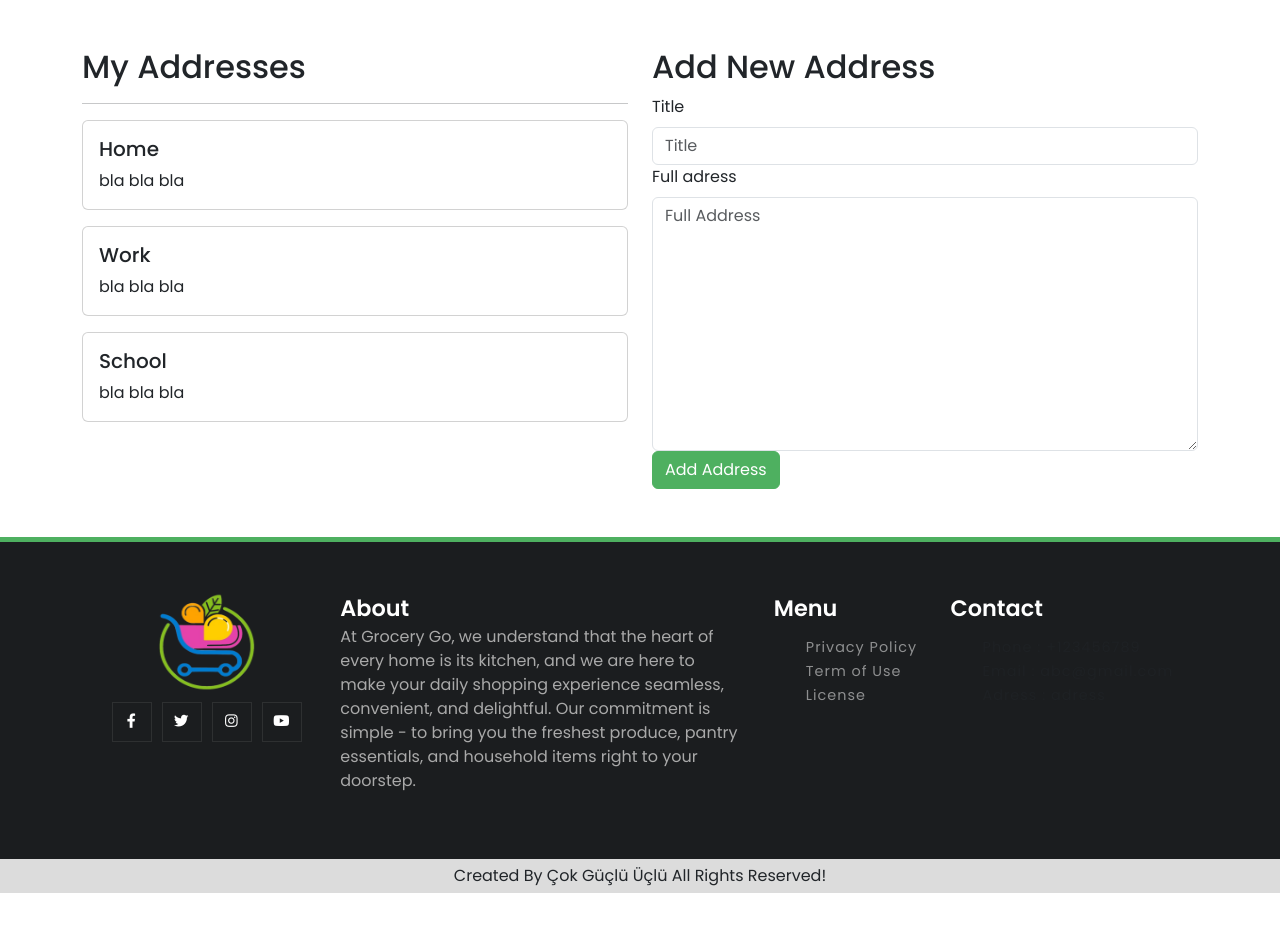
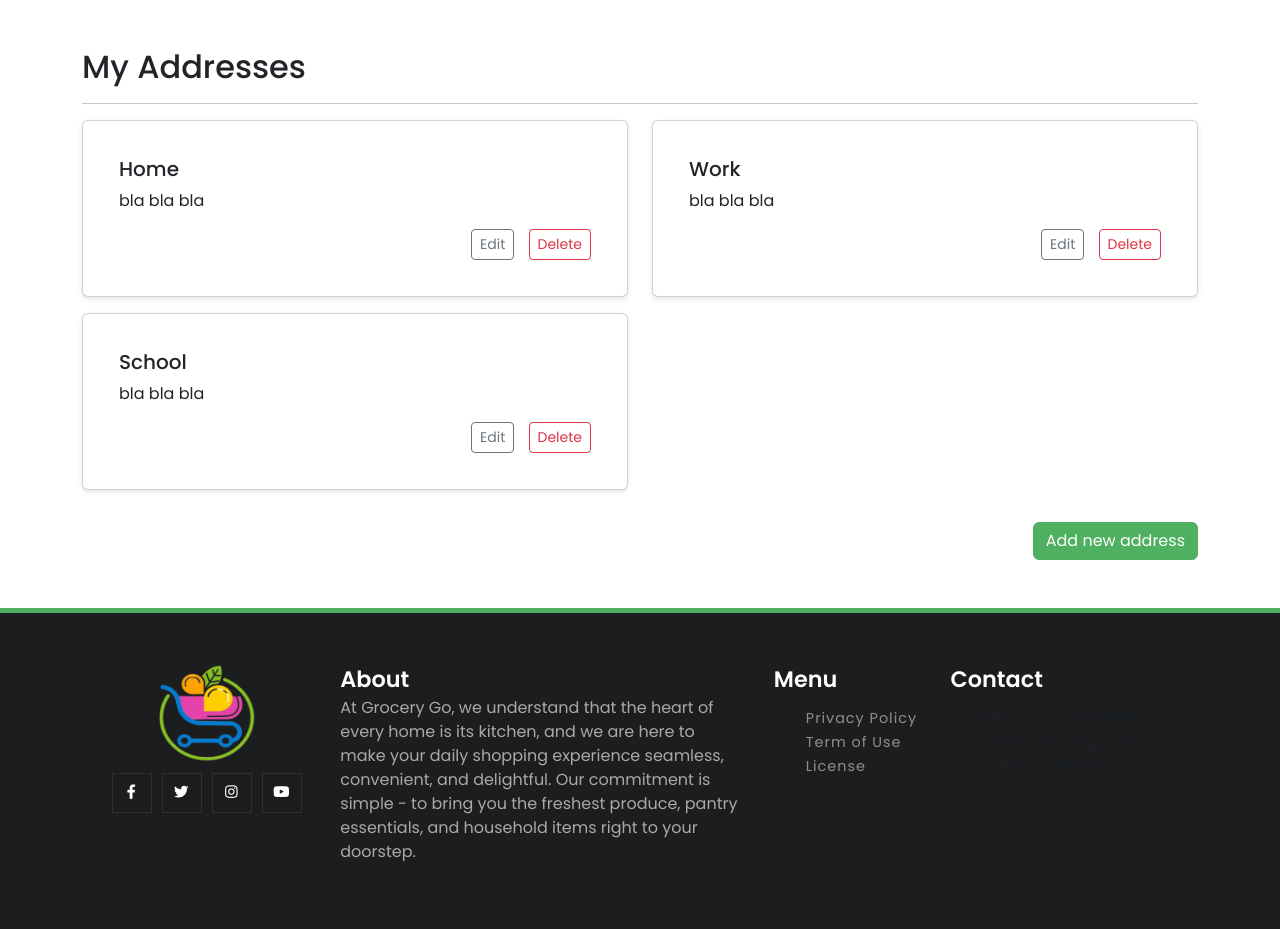
Before and after one commit to abdulkadiroksuz/Supermarket_Web_App, a Django app: page /user/my-addresses/ in a window 1280 px wide. Shown: the part 86-1015 px from the top of the page. Before the commit the page ends 979 px from the top, so only its background shows below. Run offline with Django 4.2, Linux system fonts and the light colour scheme; a user stored in the database is signed in; data comes from the database, SQL or seed files in the repository; both versions use the stored data as it was after the commit; tables that the repository leaves empty hold one stand-in row (values such as "Sample post"); some libraries are stand-ins or nearby versions.

Commit message:
address page is changed

```diff
--- a/market/user/static/css/address.css
+++ b/market/user/static/css/address.css
@@ -1,14 +1,48 @@
-.card {
-    box-shadow: 0 2px 5px rgba(0, 0, 0, 0.1);
-    border-radius: 5px;
+.address-cards {
+    display: flex;
+    flex-wrap: wrap;
+    gap: 20px;
 }
 
-.form-control {
-    border: 1px solid #ced4da;
-    border-radius: 0.25rem;
+.address-card {
+    flex: 1;
+    border: 1px solid #ddd;
+    border-radius: 8px;
+    padding: 20px;
+    box-shadow: 0 2px 5px rgba(0, 0, 0, 0.1);
 }
 
-.btn-primary {
-    background-color: #007bff;
-    border-color: #007bff;
+.address-card .address-actions {
+    margin-top: 10px;
+    text-align: right;
 }
+
+.address-card .btn {
+    margin-left: 10px;
+}
+
+.new-address {
+    margin-top: 30px;
+    text-align: right;
+}
+
+.close {
+    font-size: 1.5em;
+    color: #000;
+    opacity: 1;
+    border-radius: 0.5rem;
+    border-color: transparent;
+}
+
+
+  .close:hover {
+    color: #f00;
+    text-decoration: none;
+    cursor: pointer;
+  }
+
+
+  .close {
+    padding: 0 8px;
+    margin: -10px -10px -10px 0;
+  }
--- /dev/null
+++ b/market/user/static/js/address.js
@@ -0,0 +1,10 @@
+document.addEventListener('DOMContentLoaded', (event) => {
+    const deleteButtons = document.querySelectorAll('.btn-outline-danger');
+
+    deleteButtons.forEach(button => {
+        button.addEventListener('click', function() {
+
+            alert('The address will be deleted!');
+        });
+    });
+});
--- a/market/user/templates/user/address.html
+++ b/market/user/templates/user/address.html
@@ -2,28 +2,64 @@
 
 {% load static %}
 
+{% block additionalStyles %}
 <link rel="stylesheet" href="{% static 'css/address.css' %}">
+{% endblock %}
 
+
+{% block title %}
+My Addresses
+{% endblock %}
 
 {% block content %}
 <div class="container my-5">
-    <div class="row">
-        <div class="col-md-6">
     <h2>My Addresses</h2>
     <hr>
+    <div class="row">
         {% for address in addresses %}
-                <div class="card mb-3">
+            <div class="col-md-6">
+                <div class="card address-card mb-3">
                     <div class="card-body">
                         <h5 class="card-title">{{ address.title }}</h5>
                         <p class="card-text">{{ address.full_adress }}</p>
+                        <div class="address-actions">
+                            <!-- Edit form -->
+                            {% csrf_token %}
+                            <input type="hidden" name="address_id" value="{{ address.id }}">
+                            <a href="#" class="btn btn-outline-secondary btn-sm edit-link" data-id="{{ address.id }}" data-title="{{ address.title }}" data-full_address="{{ address.full_adress }}">Edit</a>
+
+                            <!-- Delete form -->
+                            <form method="post" action="{% url 'user:address' %}" style="display: inline;">
+                                {% csrf_token %}
+                                <input type="hidden" name="address_id" value="{{ address.id }}">
+                                <button class="btn btn-outline-danger btn-sm" type="submit" name="delete_address">Delete</button>
+                            </form>
+                        </div>
+                    </div>
                 </div>
             </div>
         {% endfor %}
     </div>
-        <div class="col-md-6">
-            <h2>Add New Address</h2>
-            <form method="post">
+    <div class="new-address mt-3">
+        <button class="btn btn-primary" data-toggle="modal" data-target="#addressModal">Add new address</button>
+    </div>
+
+    <!-- Modal -->
+    <div class="modal fade" id="addressModal" tabindex="-1" role="dialog" aria-labelledby="addressModalLabel" aria-hidden="true">
+        <div class="modal-dialog" role="document">
+            <div class="modal-content">
+                <div class="modal-header">
+                    <h5 class="modal-title" id="addressModalLabel">Add new address</h5>
+                    <button type="button" class="close" data-dismiss="modal" aria-label="Close">
+                        <span aria-hidden="true">&times;</span>
+                    </button>
+                </div>
+                <div class="modal-body">
+                    <form method="post" action="{% url 'user:address' %}">
                         {% csrf_token %}
+
+                        {% if edit_address %}
+                            <input type="hidden" name="address_id" value="{{ address.id }}">
                             {% for field in form %}
                                 <label for="{{ field.id_for_label }}" class="form-label">
                                     {{ field.label }}
@@ -33,9 +69,75 @@
                                     <div class="alert alert-danger mt-2 pb-0">{{ field.errors }}</div>
                                 {% endif %}
                             {% endfor %}
-                <button type="submit" class="btn btn-primary">Add Address</button>
+                            <div class="modal-footer">
+                                <button type="button" class="btn btn-secondary" data-dismiss="modal">Close</button>
+                                <button type="submit" class="btn btn-primary">Update</button>
+                            </div>
+                        {% else %}
+                            {% for field in form %}
+                                <label for="{{ field.id_for_label }}" class="form-label">
+                                    {{ field.label }}
+                                </label>
+                                {{ field }}
+                                {% if field.errors %}
+                                    <div class="alert alert-danger mt-2 pb-0">{{ field.errors }}</div>
+                                {% endif %}
+                            {% endfor %}
+                            <div class="modal-footer">
+                                <button type="button" class="btn btn-secondary" data-dismiss="modal">Close</button>
+                                <button type="submit" name="add_address" class="btn btn-primary">Save</button>
+                            </div>
+                        {% endif %}
                     </form>
                 </div>
             </div>
         </div>
+    </div>
+</div>
 {% endblock %}
+
+{% block additionalScripts %}
+<script src="{% static 'js/address.js' %}"></script>
+<script src="https://code.jquery.com/jquery-3.5.1.slim.min.js"></script>
+<script src="https://stackpath.bootstrapcdn.com/bootstrap/4.3.1/js/bootstrap.bundle.min.js"></script>
+<script>
+    $(document).ready(function() {
+        {% if form_errors %}
+            if (!$('#addressModal').hasClass('show')) {
+                $('#addressModal').modal('show');
+            }
+        {% endif %}
+
+        $('#addressModal .close, #addressModal .btn-secondary').on('click', function() {
+            $('#addressModal').modal('hide');
+        });
+    });
+</script>
+
+<script>
+    $(document).ready(function() {
+        $('.edit-link').click(function() {
+            var addressId = $(this).data('id');
+            var addressTitle = $(this).data('title');
+            var addressFullAddress = $(this).data('full_address');
+
+            // Form alanlarını doldur
+            $('#addressModal input[name="title"]').val(addressTitle);
+            $('#addressModal textarea[name="full_adress"]').val(addressFullAddress);
+            $('#addressModal input[name="address_id"]').val(addressId);
+
+            // Modal başlığını güncelle ve modalı göster
+            $('#addressModalLabel').text('Edit Address');
+            $('#addressModal').modal('show');
+
+            // 'Save' butonunu 'Update' olarak değiştir
+            $('#addressModal button[type="submit"]').text('Update').attr('name', 'edit_address');
+        });
+
+        // Form hataları varsa modalı göster
+        {% if form_errors %}
+            $('#addressModal').modal('show');
+        {% endif %}
+    });
+</script>
+{% endblock %}
--- a/market/user/views.py
+++ b/market/user/views.py
@@ -1,6 +1,7 @@
 # users_app/views.py
 from django.contrib.auth import login, logout,authenticate,update_session_auth_hash
-from django.shortcuts import redirect, render
+from django.http import HttpResponseForbidden
+from django.shortcuts import get_object_or_404, redirect, render
 from storage.models import Area
 from django.contrib.auth.forms import AuthenticationForm
 from django.contrib import messages
@@ -100,16 +101,45 @@ def user_profile(request):
 
 
 def user_address(request):
+    context = {'form_errors': False}
+    form = AddressForm()
+    addresses = Adress.objects.filter(customer=request.user.customer)
+    context['addresses'] = addresses
+
     if request.method == 'POST':
-        form = AddressForm(request.POST)
-        if form.is_valid():
-            address = form.save(commit=False)
-            address.customer = request.user.customer
-            address.save()
-            messages.add_message(request,messages.SUCCESS,"Address is succesfully added!")
+        address_id = request.POST.get('address_id')
+
+        if 'add_address' in request.POST:
+            form = AddressForm(request.POST)
+            if form.is_valid():
+                address = form.save(commit=False)
+                address.customer = request.user.customer
+                address.save()
+                messages.success(request, "Address has been added successfully!")
+                return redirect('user:address')
+
+        elif 'edit_address' in request.POST and address_id:
+            address_id = request.POST.get('address_id')
+            address = get_object_or_404(Adress, pk=address_id, customer=request.user.customer)
+            form = AddressForm(request.POST, instance=address)
+            if form.is_valid():
+                form.save()
+                messages.add_message(request,messages.SUCCESS,"Address has been updated successfully!")
+                return redirect('user:address')
+            else:
+                context['form_errors'] = True
+                context['edit_address_id'] = address_id
+
+        elif 'delete_address' in request.POST and address_id:
+            address = get_object_or_404(Adress, pk=address_id, customer=request.user.customer)
+            if address.customer != request.user.customer:
+                return HttpResponseForbidden()
+            address.delete()
+            messages.add_message(request,messages.SUCCESS,"Address has been deleted successfully!")
             return redirect('user:address')
+
     else:
         form = AddressForm()
 
-    addresses = Adress.objects.filter(customer=request.user.customer)
-    return render(request, 'user/address.html', {'addresses': addresses, 'form': form})
+    context['form'] = form
+    return render(request, 'user/address.html', context)
```
Also changed, not shown: market/db.sqlite3. Lines whose indentation alone changed are shown as unchanged.
